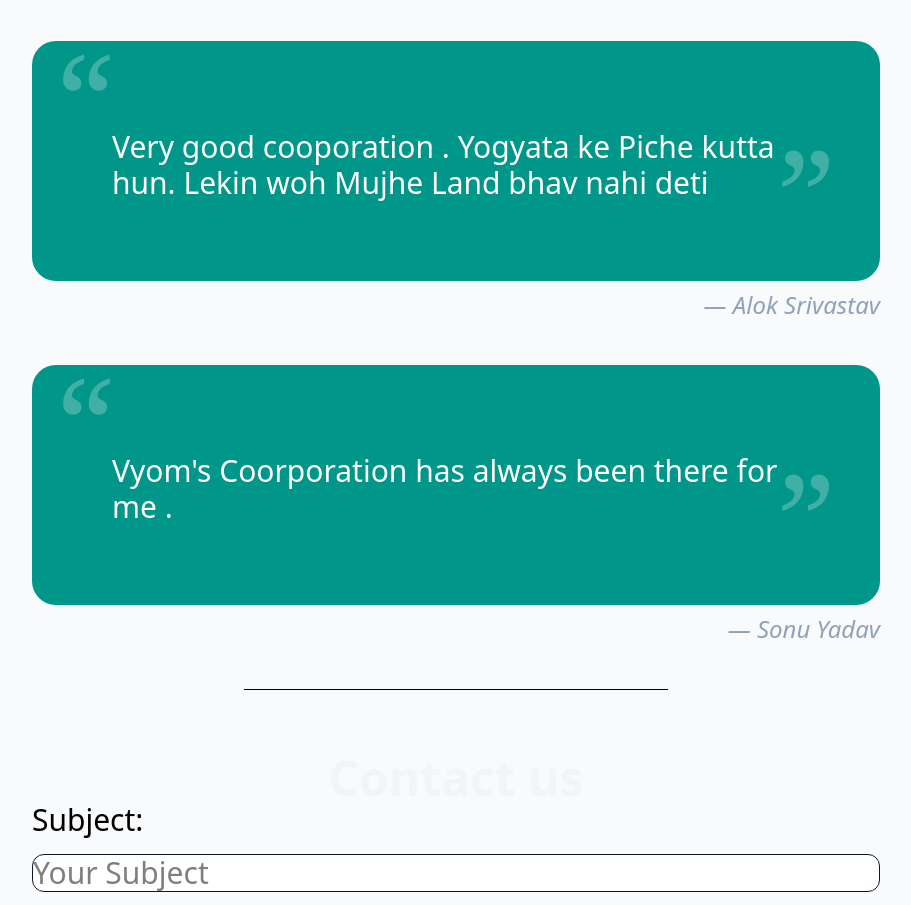
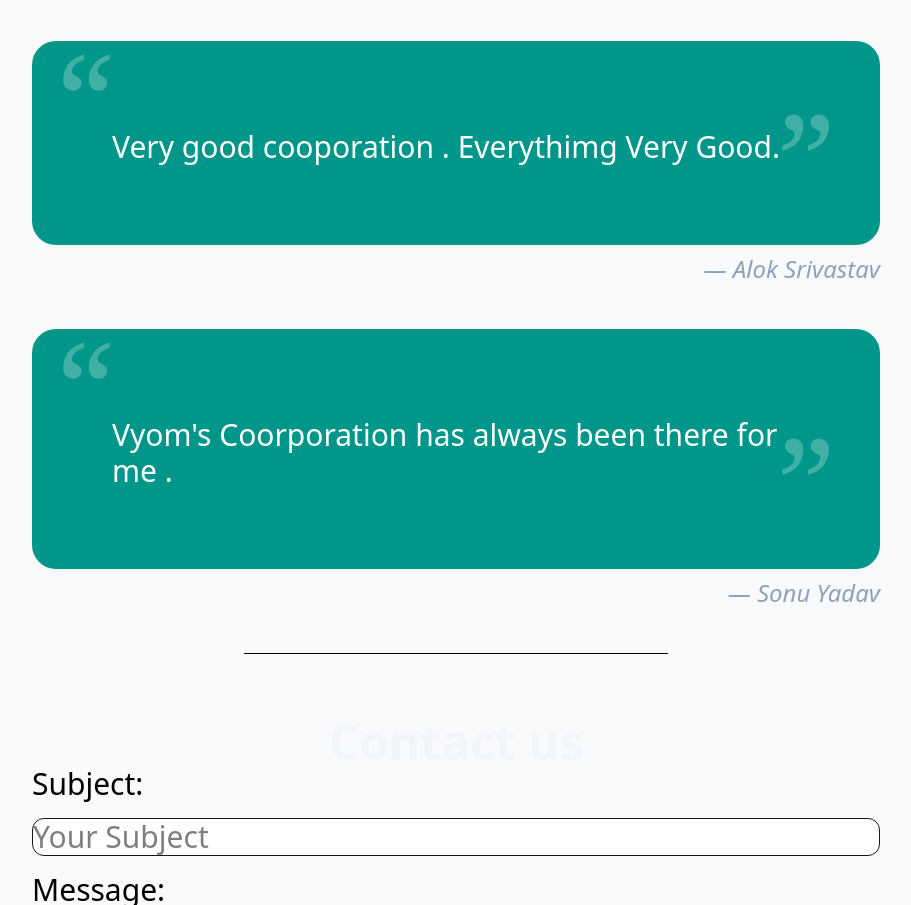
Before and after one commit to vyomvarshney2005cseai/tailwindproject, a website: page Project/index.html in a window 1280 px wide. Shown: the part 1637-2542 px from the top of the page, without its empty margins (184-1095 px from the left). Drawn offline with Linux system fonts and the light colour scheme.

Commit message:
Changes in text

```diff
--- a/Project/index.html
+++ b/Project/index.html
@@ -112,7 +112,7 @@
         <figure class="my-11">
             <blockquote class="bg-teal-600 dark:bg-orange-500 pl-14 pr-9 py-14 rounded-3xl relative">
                 <p class="relative p-6 text-2xl sm:text-3xl text-left mt-2 text-white  before:content-['\201C'] before:font-serif before:absolute before:-top-20 before:-left-10 before:text-9xl before:text-white before:opacity-25 before:transform before:translate-x-2 before:translate-y-2 after:content-['\201D'] after:font-serif after:absolute after:-bottom-10 after:right-0 after:text-9xl after:text-white after:opacity-25 after:transform after:-translate-x-2 after:-translate-y-2">
-                    Very good cooporation . Yogyata ke Piche kutta hun. Lekin woh Mujhe Land bhav nahi deti
+                    Very good cooporation . Everythimg Very Good.
 
                 </p>
                 </blockquote>
```
